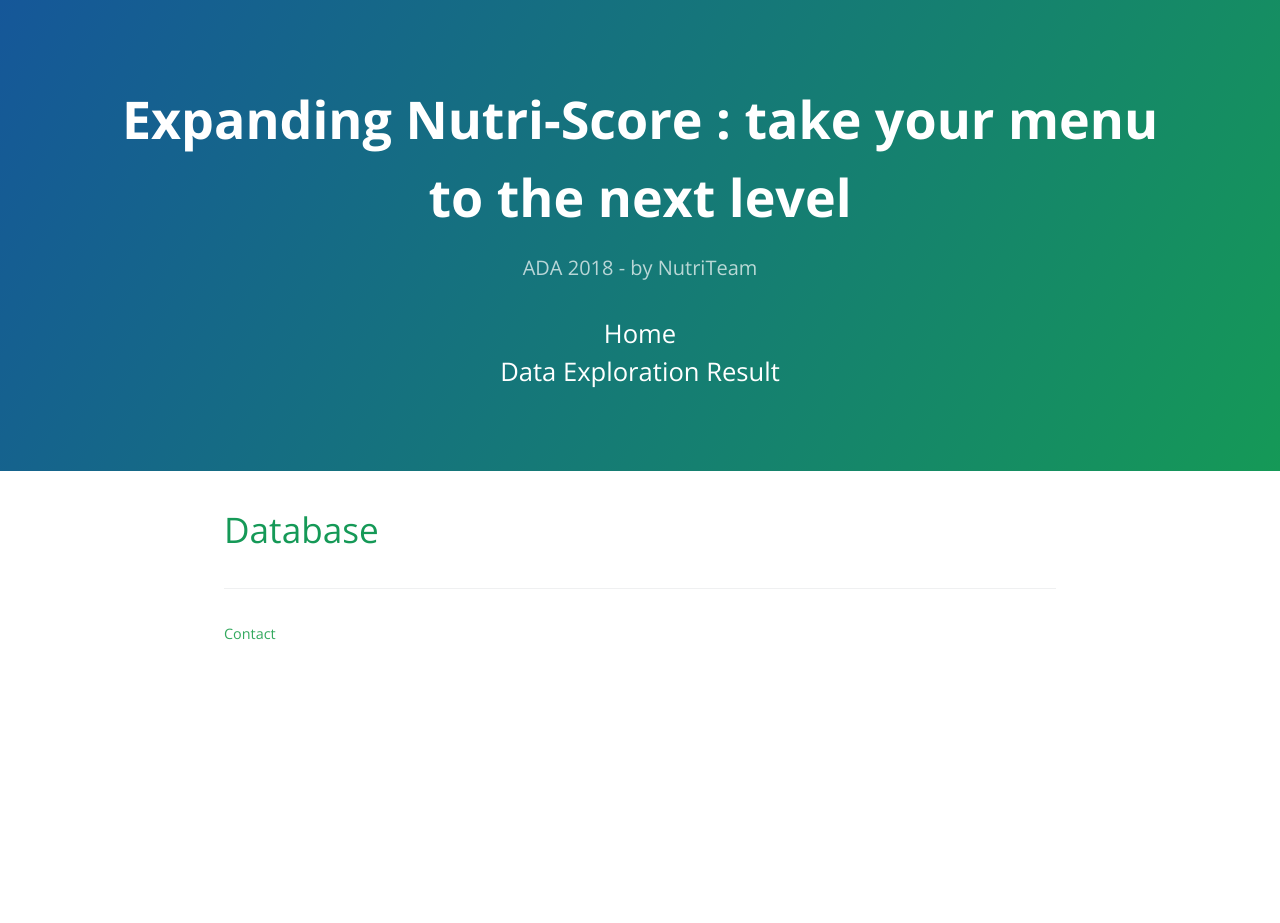
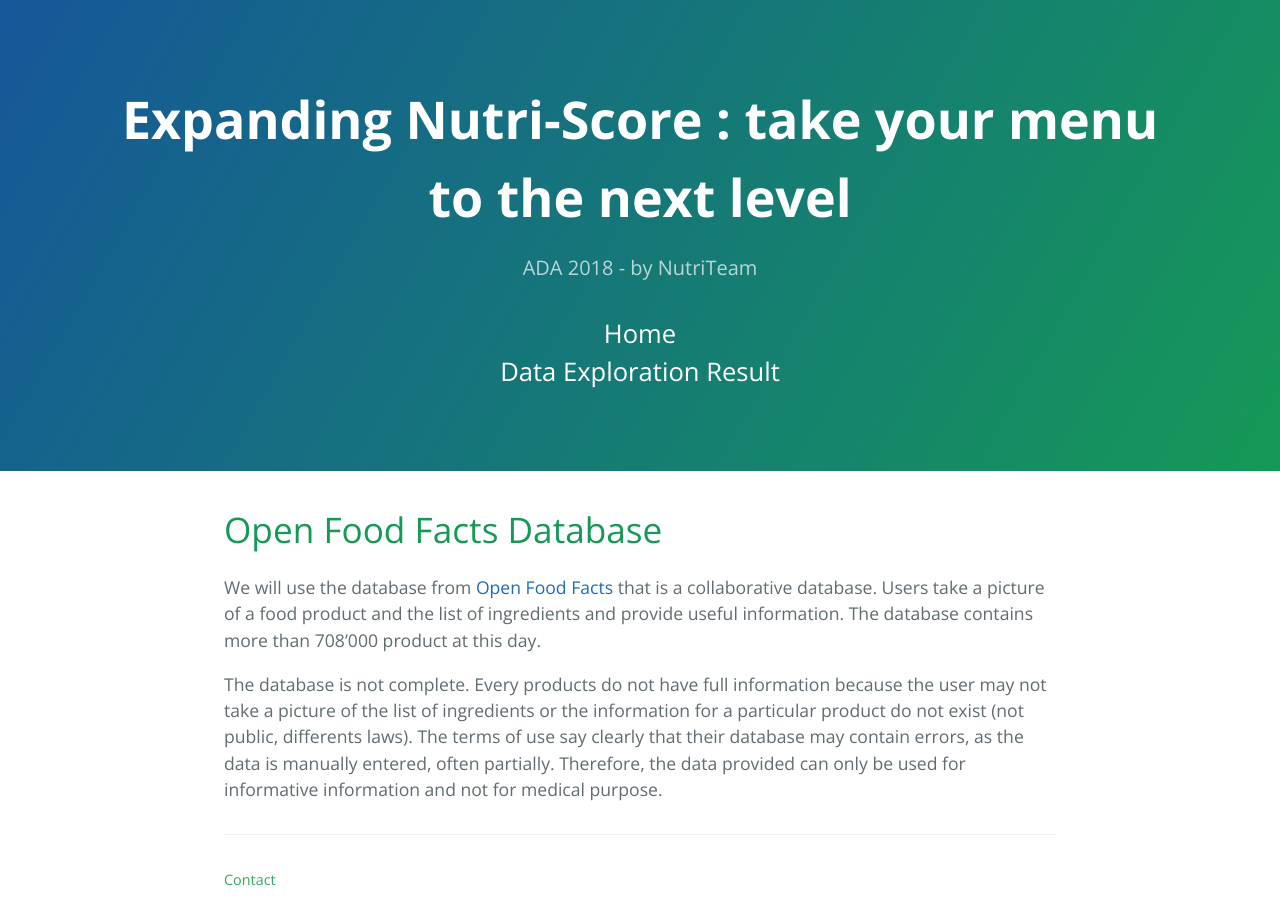
Before and after one commit to NutriTeam/Nutri_Score, a Jekyll site: the page built from database.md, in a window 1280 px wide. Built offline with Jekyll 4.4.1, drawn with Linux system fonts in a browser that asks for light colours; our own code applies the rules of GitHub Pages for plain Markdown files; before the commit the page ends 900 px from its top, so only the background shows below that.

Commit message:
Update database.md

```diff
--- a/database.md
+++ b/database.md
@@ -2,4 +2,8 @@
 layout: default
 ---
 
-# Database
+# Open Food Facts Database
+
+We will use the database from <a href="https://world.openfoodfacts.org/">Open Food Facts</a> that is a collaborative database. Users take a picture of a food product and the list of ingredients and provide useful information. The database contains more than 708’000 product at this day.
+
+The database is not complete. Every products do not have full information because the user may not take a picture of the list of ingredients or the information for a particular product do not exist (not public, differents laws). The terms of use say clearly that their database may contain errors, as the data is manually entered, often partially. Therefore, the data provided can only be used for informative information and not for medical purpose.
```
